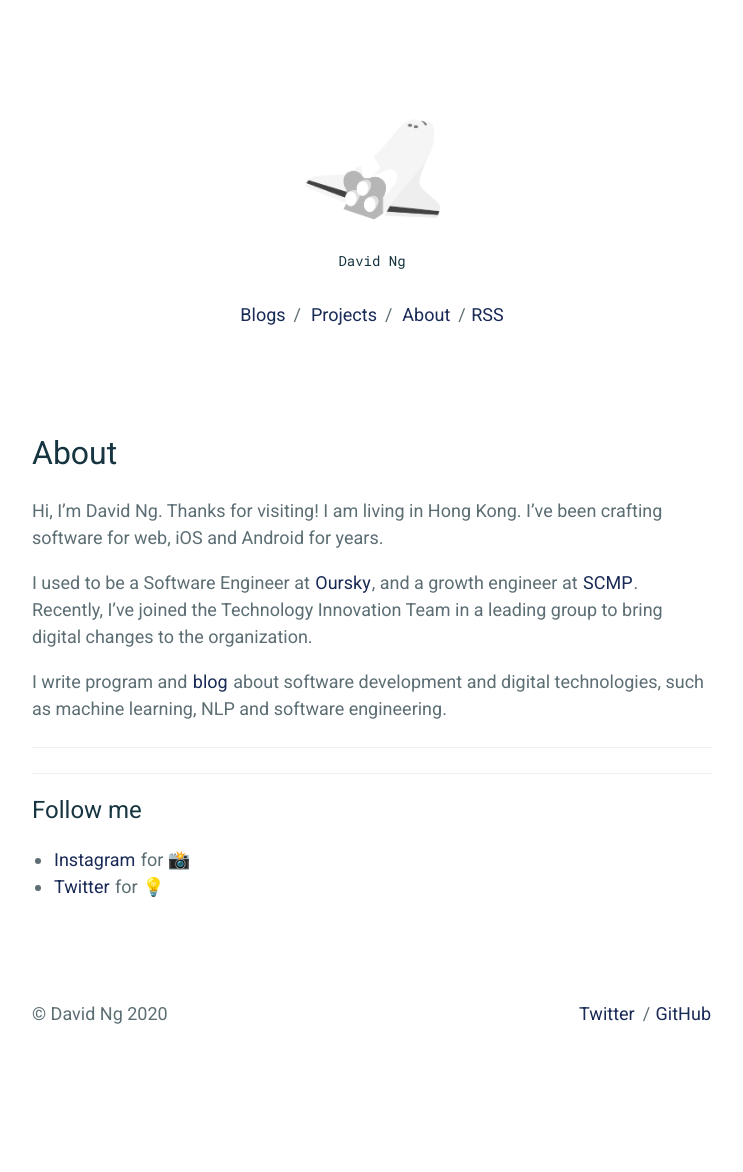
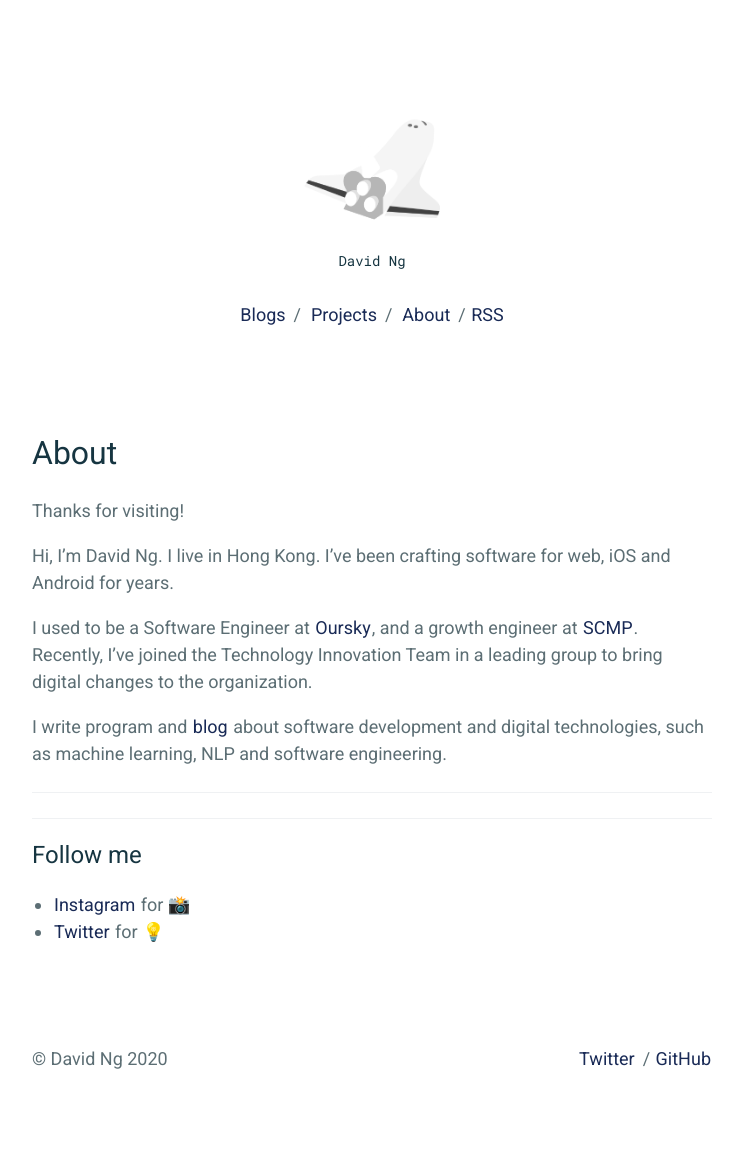
Before and after one commit to david90/paper, a Jekyll site: the page built from _pages/about.md, in a window 1280 px wide. Shown: the whole page, without its empty margins (268-1011 px from the left). Built offline with Jekyll 4.4.1, drawn with Linux system fonts in a browser that asks for light colours; before the commit the page ends 1127 px from its top, so only the background shows below that.

Commit message:
Update about

```diff
--- a/_pages/about.md
+++ b/_pages/about.md
@@ -3,8 +3,11 @@ layout: content
 title: About
 permalink: /about/
 ---
-Hi, I'm David Ng. Thanks for visiting!
-I am living in Hong Kong. I've been crafting software for web, iOS and Android for years.
+
+Thanks for visiting!
+
+Hi, I'm David Ng.
+I live in Hong Kong. I've been crafting software for web, iOS and Android for years.
 
 I used to be a Software Engineer at [Oursky](https://oursky.com), and a growth engineer at [SCMP]("https://www.scmp.com"). Recently, I've joined the Technology Innovation Team in a leading group to bring digital changes to the organization.
 
--- a/index.html
+++ b/index.html
@@ -1,6 +1,6 @@
 ---
 layout: page
-title: David NG - Software Engineer
+title: Software Engineer
 ---
 <section class="c-archives">
   <link rel="shortcut icon" href="">
```
